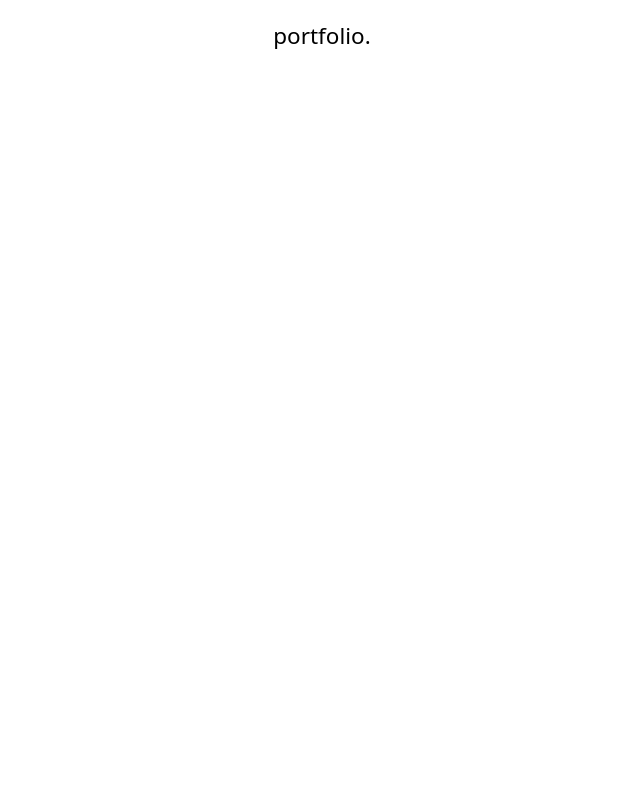
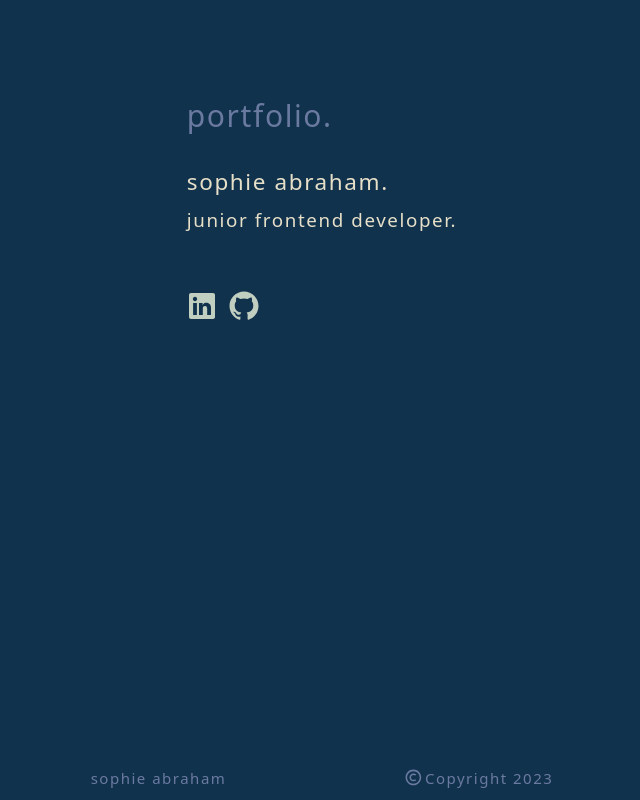
Before and after one commit to sophieAbraham/portfolio, a React (Vite) app: page / in a window 1280 px wide. Shown: the whole page, without its empty margins (318-958 px from the left). Built offline with nearby package versions, Linux system fonts and the light colour scheme.

Commit message:
+ added version 1.0

```diff
--- a/package.json
+++ b/package.json
@@ -10,7 +10,8 @@
   },
   "dependencies": {
     "react": "^18.2.0",
-    "react-dom": "^18.2.0"
+    "react-dom": "^18.2.0",
+    "react-icons": "^4.9.0"
   },
   "devDependencies": {
     "@types/react": "^18.0.26",
--- a/src/css/index.css
+++ b/src/css/index.css
@@ -1,3 +1,7 @@
+/* FONT ABLAGE */
+@import url('https://fonts.googleapis.com/css2?family=Montserrat+Alternates&display=swap');
+
+
 @tailwind base;
 @tailwind components;
 @tailwind utilities;
--- a/src/js/App.jsx
+++ b/src/js/App.jsx
@@ -1,13 +1,52 @@
-//import { useState } from 'react';
+import { RxLinkedinLogo, RxGithubLogo } from 'react-icons/rx';
+import { BiCopyright } from 'react-icons/bi';
+
 import '../css/App.css';
+
 
 function App() {
 
   return (
-    <div className="App">
-      <div className='container mx-auto'>
-        <h1 className='text-4xl text-center py-9'>portfolio.</h1>
+    <div className="App bg-darkblue h-screen">
+
+      <div className='container w-fit h-1/2 mx-auto flex flex-col justify-center items-start tracking-widest'>
+
+        <h1 className='text-5xl text-pastellblue py-9'>portfolio.</h1>
+
+        <h2 className='text-beige text-4xl mt-6'>sophie abraham.</h2>
+        <h3 className='text-beige text-3xl mt-6'>junior frontend developer.</h3>
+
+        <div className='flex justify-center items-start text-pastellgreen text-5xl mt-24'>
+          <a
+            href="https://www.linkedin.com/in/sophie-abraham/"
+            target="_blank"
+          >
+            <RxLinkedinLogo className='hover:scale-110 transition duration-300 ease-in-out' />
+          </a>
+
+          <a
+            href="https://github.com/sophieAbraham"
+            target="_blank"
+          >
+            <RxGithubLogo className='ml-5 hover:scale-110 transition duration-300 ease-in-out' />
+          </a>
+        </div>
+
       </div>
+
+      <footer className='fixed bottom-5 right-0 flex justify-center items-center w-full'>
+        <ul className="flex justify-around items-center w-full md:w-1/2 tracking-widest text-pastellblue md:text-2xl text-base">
+
+          <li>sophie abraham</li>
+
+          <li className="flex justify-center items-center">
+            <BiCopyright className="text-3xl mr-1" />
+            Copyright 2023
+          </li>
+
+        </ul>
+      </footer>
+
     </div>
   );
 }
--- a/tailwind.config.cjs
+++ b/tailwind.config.cjs
@@ -5,7 +5,19 @@ module.exports = {
     "./src/**/*.{js,ts,jsx,tsx}",
   ],
   theme: {
-    extend: {},
+    extend: {
+
+      fontFamily:{
+        MontserratAlt: 'Montserrat Alternates, sans-serif'
+      },
+
+      colors: {
+        'darkblue': '#11324D',
+        'pastellblue': '#6B7AA1',
+        'pastellgreen': '#C1CFC0',
+        'beige': '#E7E0C9'
+      },
+    },
   },
   plugins: [],
 }
```
Also changed, not shown: 1 other file (tests, documents, lock files or other folders).
